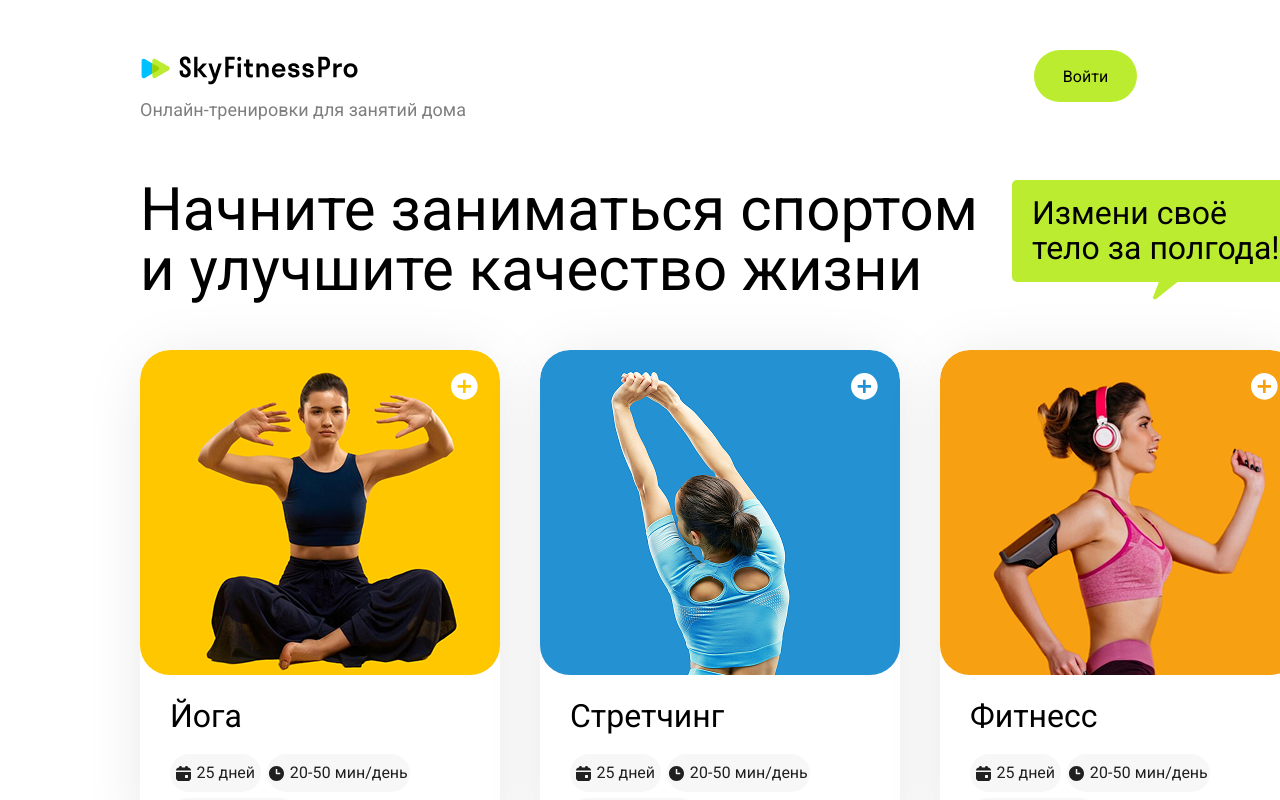
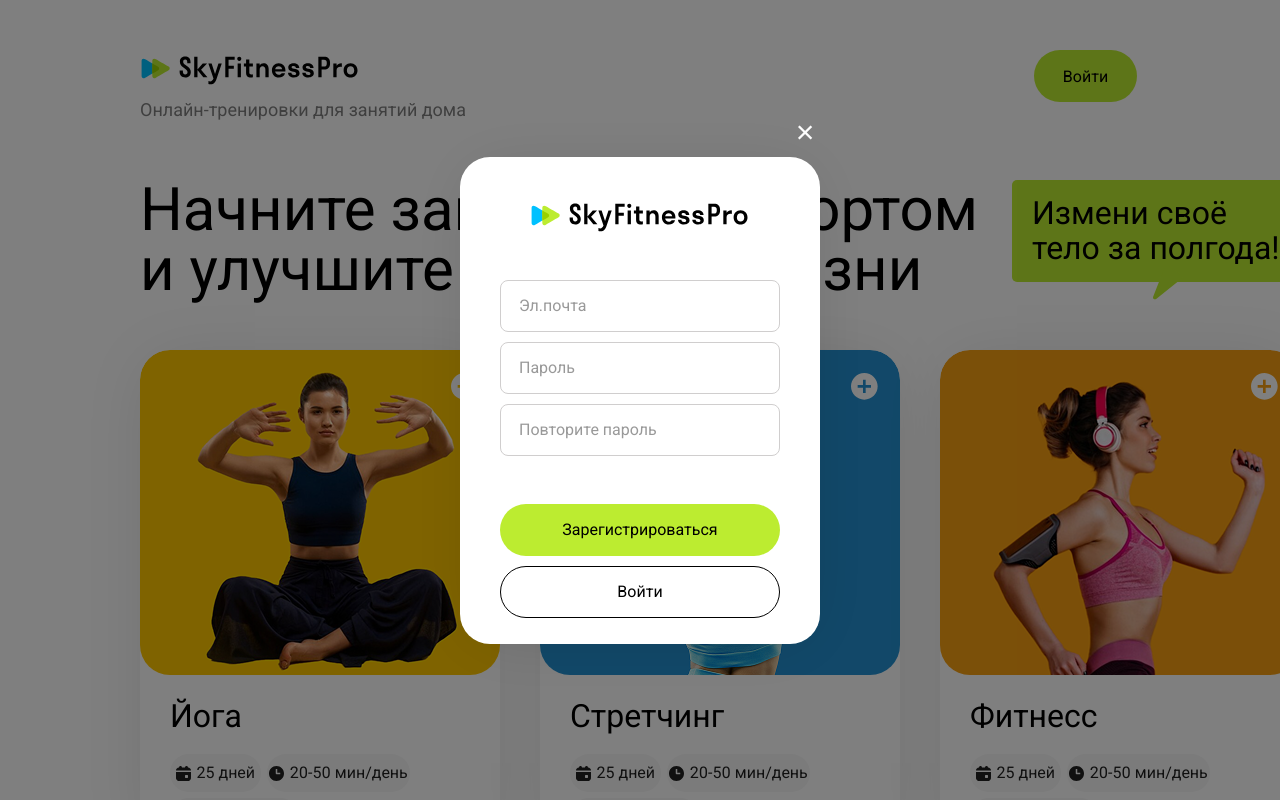
Before and after one commit to Veritas-lab/Sky_fitnessPro, a Next.js app: page / in a window 1280 px wide. Both pictures are taken after a click on the button "Войти". Shown: the top 800 px of the page. Built offline with nearby package versions, Linux system fonts and the light colour scheme.

Commit message:
Сверстана форма регистрации и адаптирована под мобильную форму

```diff
--- /dev/null
+++ b/src/app/components/form/registrform.module.css
@@ -0,0 +1,146 @@
+.registrForm {
+  width: 360px;
+  height: 487px;
+  transform: rotate(0deg);
+  opacity: 1;
+  border-radius: 30px;
+  gap: 48px;
+  padding: 40px;
+  background: #ffffff;
+  box-shadow: 0px 4px 67px -12px rgba(0, 0, 0, 0.13);
+  display: flex;
+  flex-direction: column;
+  align-items: center;
+}
+
+.logo {
+  width: 220px;
+  height: 35px;
+  transform: rotate(0deg);
+  opacity: 1;
+  display: block;
+}
+
+.formFrame {
+  width: 280px;
+  height: 324px;
+  transform: rotate(0deg);
+  opacity: 1;
+  gap: 10px;
+  display: flex;
+  flex-direction: column;
+}
+
+.inputField {
+  width: 280px;
+  height: 52px;
+  transform: rotate(0deg);
+  opacity: 1;
+  border-radius: 8px;
+  padding: 16px 18px;
+  gap: 10px;
+  border: 1px solid #d0cece;
+  background: #ffffff;
+  font-family: "Roboto", sans-serif;
+  font-size: 16px;
+  font-weight: 400;
+  color: #000000;
+  outline: none;
+}
+
+.inputField::placeholder {
+  color: #999999;
+}
+
+.inputField:focus {
+  border-color: #bcec30;
+}
+
+.buttonFrame {
+  width: 280px;
+  height: 114px;
+  transform: rotate(0deg);
+  opacity: 1;
+  gap: 10px;
+  display: flex;
+  flex-direction: column;
+}
+
+.registerButton {
+  width: 280px;
+  height: 52px;
+  transform: rotate(0deg);
+  opacity: 1;
+  border-radius: 46px;
+  padding: 16px 26px;
+  gap: 10px;
+  background: #bcec30;
+  border: none;
+  cursor: pointer;
+  font-family: "Roboto", sans-serif;
+  font-size: 16px;
+  font-weight: 400;
+  color: #000000;
+  display: flex;
+  align-items: center;
+  justify-content: center;
+  transition:
+    opacity 0.2s,
+    transform 0.2s;
+}
+
+.registerButton:hover {
+  opacity: 0.9;
+}
+
+.registerButton:active {
+  transform: scale(0.98);
+}
+
+.loginButton {
+  width: 280px;
+  height: 52px;
+  transform: rotate(0deg);
+  opacity: 1;
+  border-radius: 46px;
+  padding: 16px 26px;
+  gap: 10px;
+  border: 1px solid #000000;
+  background: transparent;
+  cursor: pointer;
+  font-family: "Roboto", sans-serif;
+  font-size: 16px;
+  font-weight: 400;
+  color: #000000;
+  display: flex;
+  align-items: center;
+  justify-content: center;
+  transition:
+    opacity 0.2s,
+    transform 0.2s,
+    background 0.2s;
+}
+
+.loginButton:hover {
+  opacity: 0.8;
+  background: #f5f5f5;
+}
+
+.loginButton:active {
+  transform: scale(0.98);
+}
+
+/* Мобильная версия */
+@media (max-width: 768px) {
+  .registrForm {
+    width: 343px;
+    height: 487px;
+    transform: rotate(0deg);
+    opacity: 1;
+    border-radius: 30px;
+    gap: 48px;
+    padding: 40px;
+    background: #ffffff;
+    box-shadow: 0px 4px 67px -12px rgba(0, 0, 0, 0.13);
+  }
+}
--- /dev/null
+++ b/src/app/components/form/registrform.tsx
@@ -0,0 +1,36 @@
+"use client";
+
+import styles from "./registrform.module.css";
+
+export default function RegistrForm() {
+  return (
+    <form className={styles.registrForm}>
+      <img src="/img/logo.svg" alt="Sky Fitness Pro" className={styles.logo} />
+      <div className={styles.formFrame}>
+        <input
+          type="email"
+          placeholder="Эл.почта"
+          className={styles.inputField}
+        />
+        <input
+          type="password"
+          placeholder="Пароль"
+          className={styles.inputField}
+        />
+        <input
+          type="password"
+          placeholder="Повторите пароль"
+          className={styles.inputField}
+        />
+      </div>
+      <div className={styles.buttonFrame}>
+        <button type="submit" className={styles.registerButton}>
+          Зарегистрироваться
+        </button>
+        <button type="button" className={styles.loginButton}>
+          Войти
+        </button>
+      </div>
+    </form>
+  );
+}
--- a/src/app/components/header/header.tsx
+++ b/src/app/components/header/header.tsx
@@ -1,7 +1,13 @@
+"use client";
+
 import Link from "next/link";
 import styles from "./header.module.css";
 
-export default function Header() {
+interface HeaderProps {
+  onLoginClick: () => void;
+}
+
+export default function Header({ onLoginClick }: HeaderProps) {
   return (
     <header className={styles.header}>
       <div className={styles.leftSection}>
@@ -14,7 +20,9 @@ export default function Header() {
         </Link>
         <p className={styles.subtitle}>Онлайн-тренировки для занятий дома</p>
       </div>
-      <button className={styles.loginButton}>Войти</button>
+      <button className={styles.loginButton} onClick={onLoginClick}>
+        Войти
+      </button>
     </header>
   );
 }
--- /dev/null
+++ b/src/app/page.module.css
@@ -0,0 +1,43 @@
+.modalOverlay {
+  position: fixed;
+  top: 0;
+  left: 0;
+  right: 0;
+  bottom: 0;
+  background: rgba(0, 0, 0, 0.5);
+  display: flex;
+  align-items: center;
+  justify-content: center;
+  z-index: 1000;
+  padding: 20px;
+}
+
+.modalContent {
+  position: relative;
+  display: flex;
+  align-items: center;
+  justify-content: center;
+}
+
+.closeButton {
+  position: absolute;
+  top: -40px;
+  right: 0;
+  width: 30px;
+  height: 30px;
+  border: none;
+  background: transparent;
+  color: #ffffff;
+  font-size: 32px;
+  cursor: pointer;
+  display: flex;
+  align-items: center;
+  justify-content: center;
+  line-height: 1;
+  padding: 0;
+  transition: opacity 0.2s;
+}
+
+.closeButton:hover {
+  opacity: 0.7;
+}
--- a/src/app/page.tsx
+++ b/src/app/page.tsx
@@ -1,13 +1,41 @@
+"use client";
+
+import { useState } from "react";
 import Header from "./components/header/header";
 import Main from "./components/main/main";
+import RegistrForm from "./components/form/registrform";
+import styles from "./page.module.css";
 
 export default function Home() {
+  const [isFormOpen, setIsFormOpen] = useState(false);
+
+  const handleLoginClick = () => {
+    setIsFormOpen(true);
+  };
+
+  const handleCloseForm = () => {
+    setIsFormOpen(false);
+  };
+
   return (
     <>
-      <Header />
+      <Header onLoginClick={handleLoginClick} />
       <main>
         <Main />
       </main>
+      {isFormOpen && (
+        <div className={styles.modalOverlay} onClick={handleCloseForm}>
+          <div
+            className={styles.modalContent}
+            onClick={(e) => e.stopPropagation()}
+          >
+            <button className={styles.closeButton} onClick={handleCloseForm}>
+              ×
+            </button>
+            <RegistrForm />
+          </div>
+        </div>
+      )}
     </>
   );
 }
```
Also changed, not shown: src/app/components/form/authform.module.css (added), src/app/components/form/authform.tsx (added).
